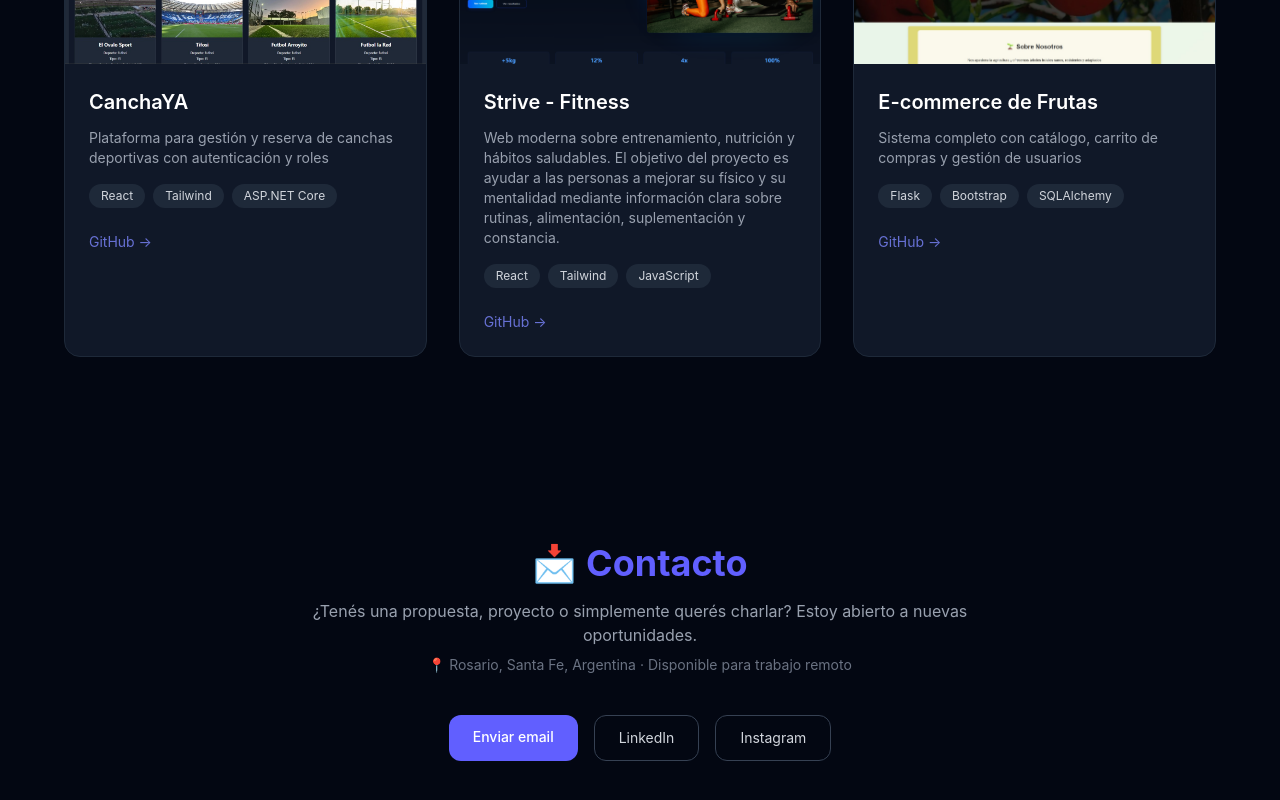
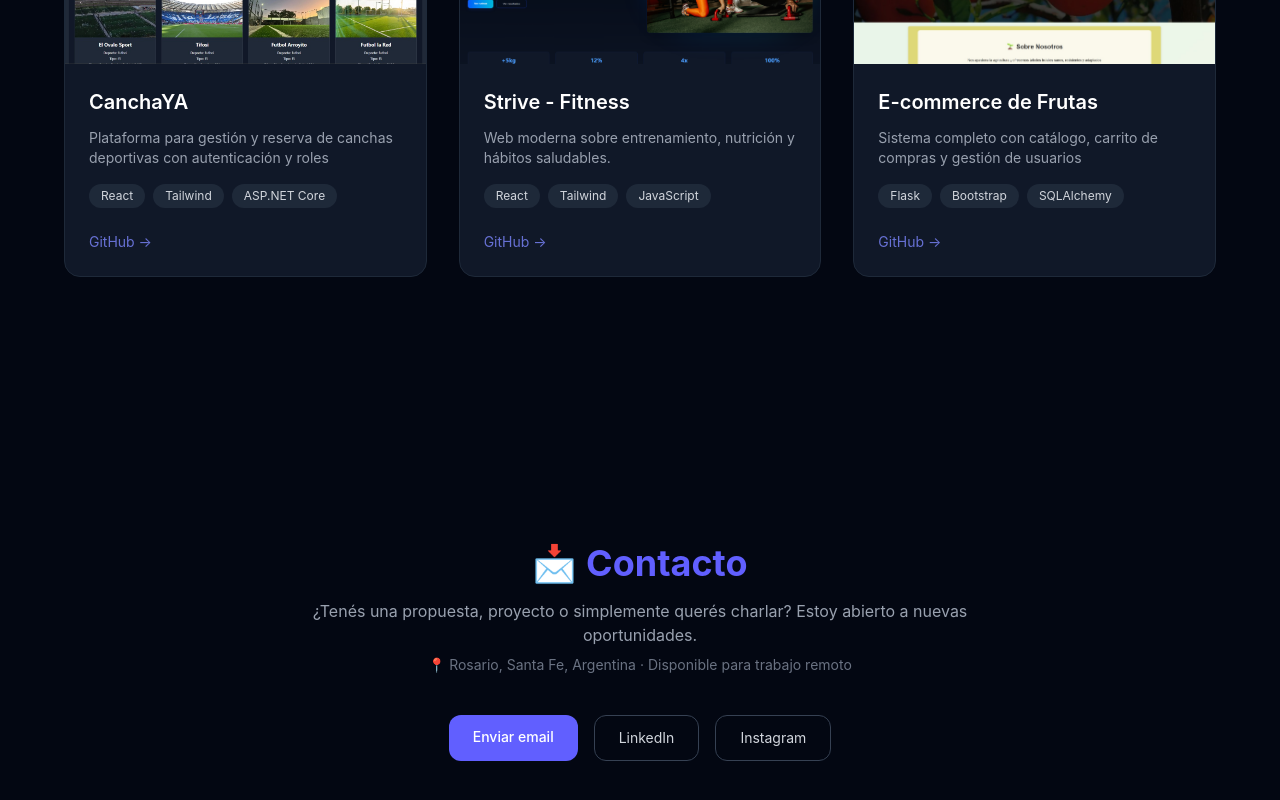
Before and after one commit to LuigiMarconiFavini/Portfolio, a React (Vite) app: page / in a window 1280 px wide. Shown: the part 1953-2753 px from the top of the page. Built offline with nearby package versions, Linux system fonts and the light colour scheme.

Commit message:
cambio en la descripcion del proyecto

```diff
--- a/src/data/projects.js
+++ b/src/data/projects.js
@@ -13,8 +13,8 @@ export const projects = [
   {
     title: "Strive - Fitness",
     description: {
-      es: "Web moderna sobre entrenamiento, nutrición y hábitos saludables. El objetivo del proyecto es ayudar a las personas a mejorar su físico y su mentalidad mediante información clara sobre rutinas, alimentación, suplementación y constancia.",
-      en: "Modern website about training, nutrition and healthy habits. The goal of the project is to help people improve their physical and mental well-being through clear information about routines, nutrition, supplementation and consistency.",
+      es: "Web moderna sobre entrenamiento, nutrición y hábitos saludables.",
+      en: "Modern website about training, nutrition and healthy habits.",
     },
     tech: ["React", "Tailwind", "JavaScript"],
     github: "https://github.com/LuigiMarconiFavini/STRIVE.git",
```
